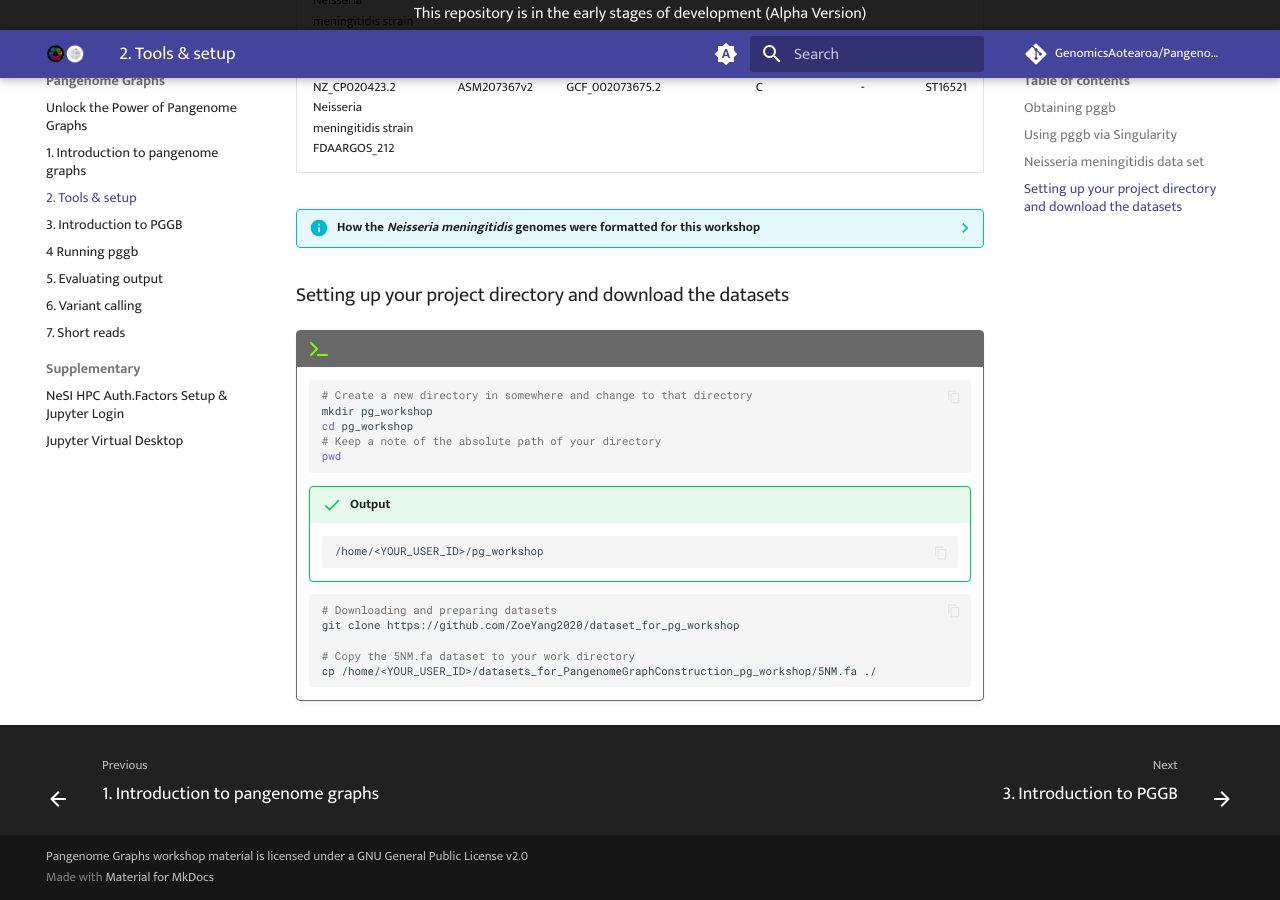
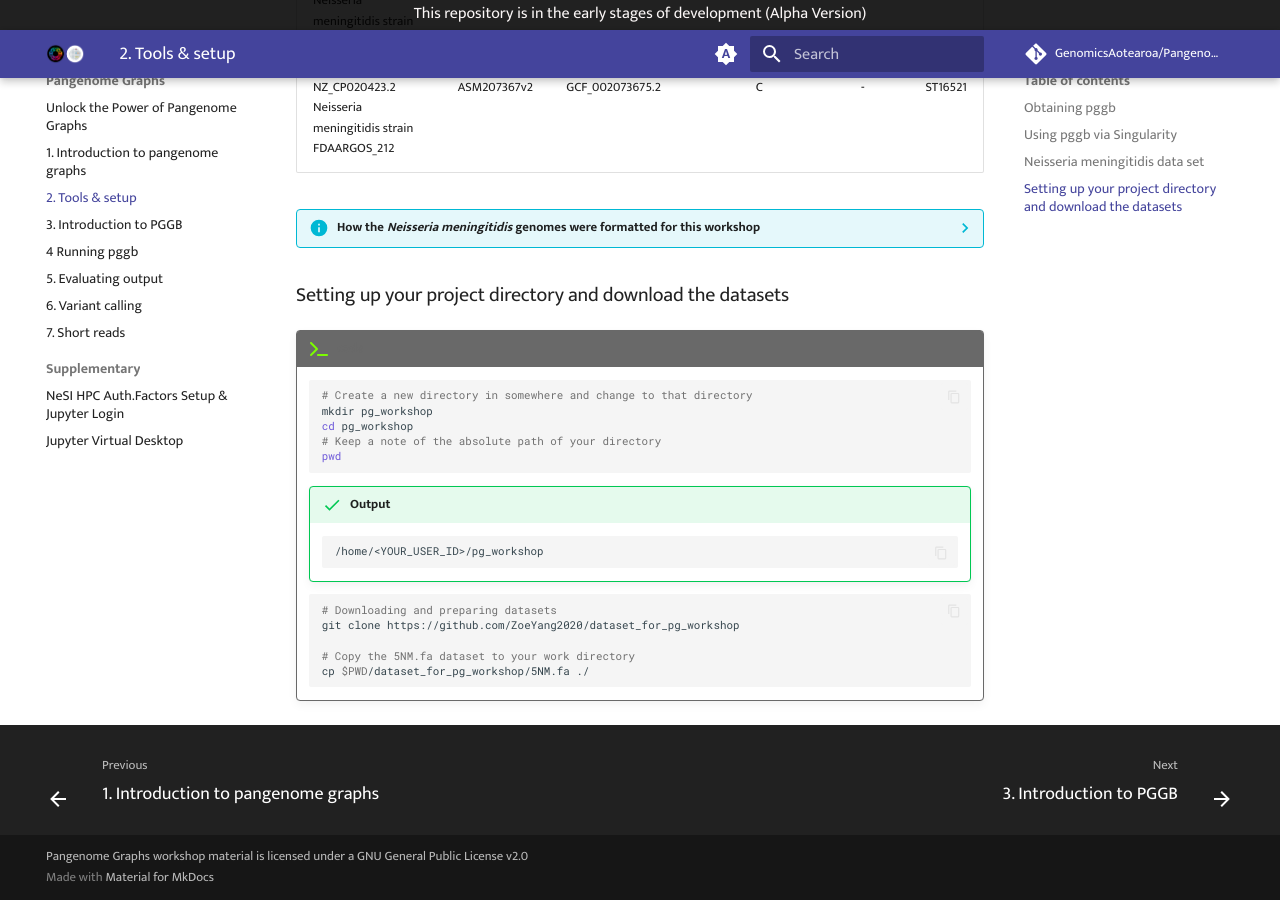
Before and after one commit to GenomicsAotearoa/Pangenome-Graphs-Workshop, an MkDocs documentation site: the page built from docs/2_Tools_and_setup.md, in a window 1280 px wide and 900 px high, scrolled down 1432 px. Built offline with MkDocs 1.6.1 and Material for MkDocs 9.7.7, drawn with Linux system fonts in a browser that asks for light colours; comment, search, counter and statistics services are not loaded.

Commit message:
Fixed code for copying 5NM.fa file to working directory

````diff
--- a/docs/2_Tools_and_setup.md
+++ b/docs/2_Tools_and_setup.md
@@ -164,5 +164,5 @@
     git clone https://github.com/ZoeYang2020/dataset_for_pg_workshop
 
     # Copy the 5NM.fa dataset to your work directory
-    cp /home/<YOUR_USER_ID>/datasets_for_PangenomeGraphConstruction_pg_workshop/5NM.fa ./
+    cp $PWD/dataset_for_pg_workshop/5NM.fa ./
     ```
````
